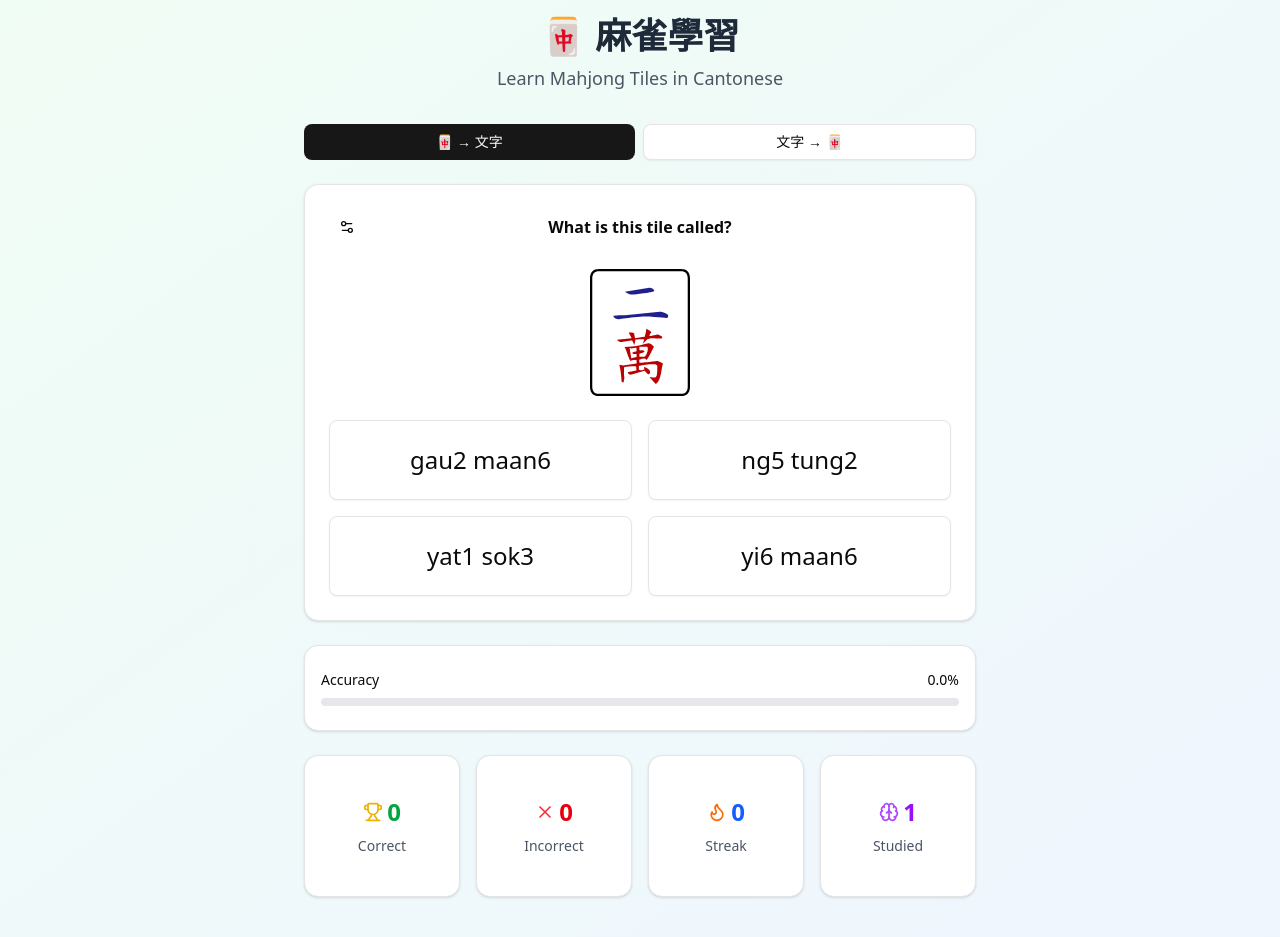
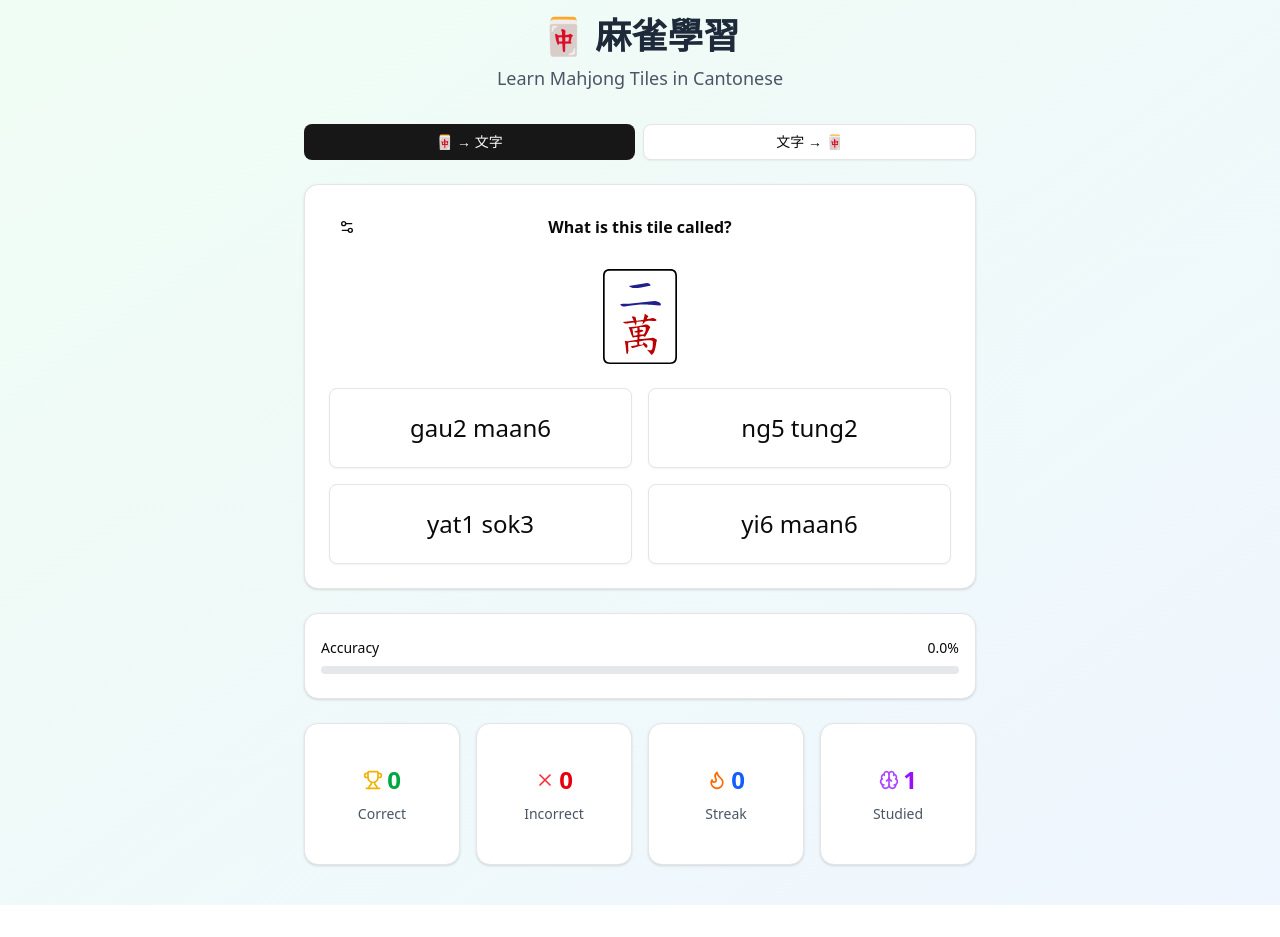
Before and after one commit to ryanwong12/learn-mahjong, a Next.js app: page / in a window 1280 px wide. After the commit the page ends 905 px from the top, so only its background shows below. Built offline with nearby package versions, Linux system fonts and the light colour scheme.

Commit message:
going back to img tag

```diff
--- a/components/mahjong/TileDisplay.tsx
+++ b/components/mahjong/TileDisplay.tsx
@@ -6,11 +6,9 @@ const TileDisplay = ({ tile }: { tile: MahjongTile }) => (
     {/* Try Unicode first */}
     {/* <span className="unicode-tile">{tile.unicode}</span> */}
     {/* SVG fallback */}
-    <Image
+    <img
       src={`/tiles/svg/${tile.category}/${tile.id}.svg`}
       alt={tile.nameEnglish}
-      width={100}
-      height={100}
     />
   </div>
 );
```
